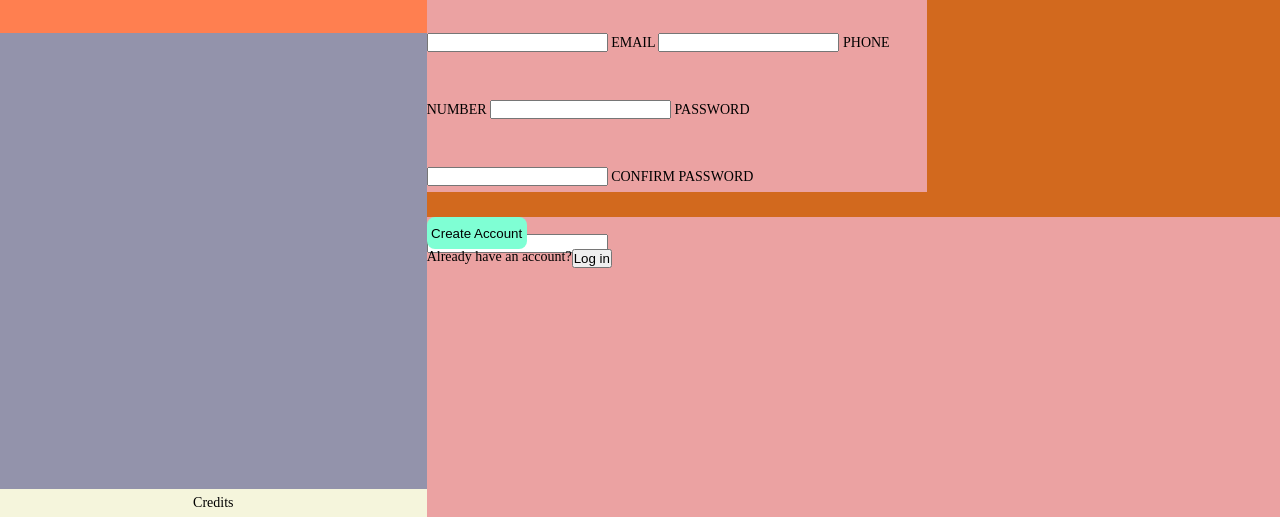
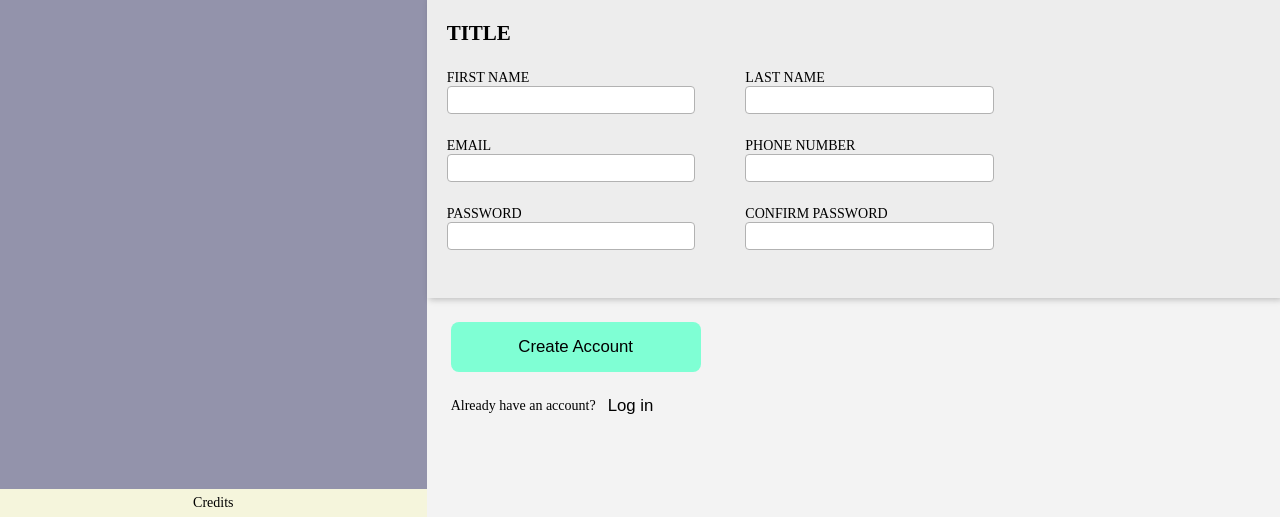
Before and after one commit to DarionV/sign-up-form, a plain HTML site: page index.html in a window 1280 px wide. Shown: the part 283-800 px from the top of the page. Drawn offline with Linux system fonts and the light colour scheme.

Commit message:
update style

```diff
--- a/index.html
+++ b/index.html
@@ -22,23 +22,41 @@
         <div class="form">
             <h2>TITLE</h2>
             <form action="" method="post">
+                <div class="row">
+                    <div class="input">
                         <label for="first-name">FIRST NAME</label>
                         <input type="text" id="first-name">
-
+                    </div>
+                    <div class="input">
                         <label for="last-name">LAST NAME</label>
                         <input type="text" id="last-name">
+                    </div>
+                </div>
 
+                <div class="row">
+                    <div class="input">
                         <label for="email">EMAIL</label>
                         <input type="email" name="email" id="email">
+                    </div>
 
+                    <div class="input">
                         <label for="phone-number">PHONE NUMBER</label>
-                <input type="number" name="phone-number" id="phone-number">
+                        <input type="tel" name="phone-number" id="phone-number">
+                    </div>
+                </div>
 
+                <div class="row">
+                    <div class="input">
                         <label for="password">PASSWORD</label>
                         <input type="password" name="password" id="password">
+                    </div>
 
+                    <div class="input">
                         <label for="confirm-password">CONFIRM PASSWORD</label>
                         <input type="password" name="confirm-password" id="confirm-password">
+                    </div>
+                </div>
+
             </form>
         </div>
 
--- a/styles.css
+++ b/styles.css
@@ -26,17 +26,17 @@ body{
     justify-content: center;
     background-color: coral;
     height: 148px;
-    margin-top: 168px;
+    margin-top: 132px;
     font-size: 3rem;
 }
 .content{
     display: flex;
     flex-direction: column;
-    background-color: var(--red);
+    background-color: rgb(243, 243, 243);
     flex: 2;
 }
 .hero-text{
-    height: 200px;
+    height: 280px;
     display: flex;
     justify-content: center;
     padding: 64px;
@@ -44,16 +44,29 @@ body{
     font-size: 1.2rem;
 }
 .form{
-    background-color: chocolate;
-    height: 300px;
+    background-color: rgb(237, 237, 237);
+    padding: 24px 0px;
+    box-shadow: 2px 2px 6px rgba(0, 0, 0, 0.206);
 }
 form {
-    width: 500px;
-    height: 250px;
-    background-color: var(--red);
+    display: flex;
+    flex-direction: column;
+    width: 70%;
+    overflow:auto;
+}
+.form > * {
+    margin-left: 20px;
 }
 input {
-    margin: 24px 0px;
+ margin-bottom: 24px;
+ margin-right: 50px;
+ height: 28px;
+ padding-left: 6px;
+ border: solid 1px rgb(178, 178, 178);
+ border-radius: 4px;
+}
+.form>h2{
+    margin-bottom: 24px;
 }
 .footer{
     margin-top: auto;
@@ -65,11 +78,31 @@ input {
 }
 .create-account-button{
     border: none;
-    width: 100px;
-    height: 32px;
+    width: 250px;
+    height: 50px;
     background-color: aquamarine;
     border-radius: 8px;
+    margin: 24px 24px;
+    font-size: 1.2rem;
+    cursor: pointer;
 }
 .log-in{
     display: flex;
+    margin-left: 24px;
+    align-items: center;
 }
+.log-in-button{
+    border: none;
+    margin-left: 12px;
+    background: none;
+    cursor: pointer;
+    font-size: 1.2rem;
+}
+.input{
+    display: flex;
+    flex-direction: column;
+    width: 50%;
+}
+.row{
+    display: flex;
+}
```
Lines whose indentation alone changed are shown as unchanged.
